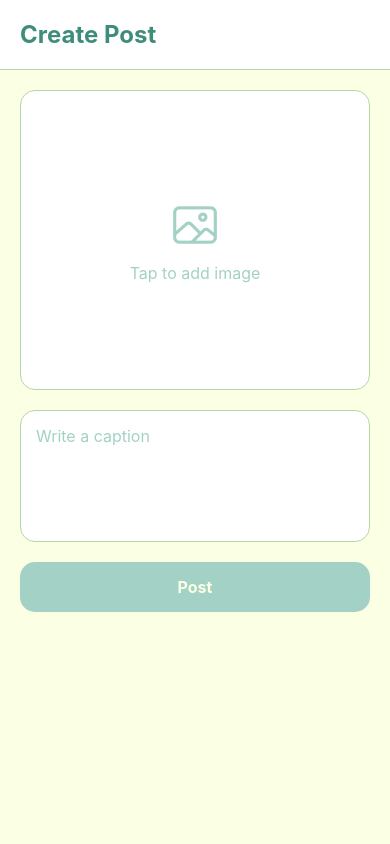
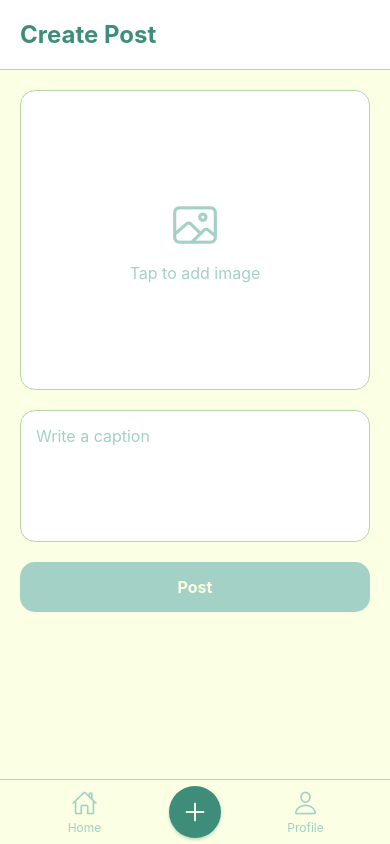
Before and after one commit to curash58/insta-project, a React Native app: screen /PostCreation in a window 390 px wide. Built offline with nearby package versions, Linux system fonts and the light colour scheme.

Commit message:
Create tab first version UI, Add icons instead of sometext btn

```diff
--- a/App.js
+++ b/App.js
@@ -17,9 +17,9 @@ const App = () => {
   return (
     <SafeAreaProvider>
       <NavigationContainer>
-        {/* Change screen here for testing */}
+        {/* Change screen here for testing all screens */}
         <Stack.Navigator
-          initialRouteName="ProfileUserLook"
+          initialRouteName="Main"
           screenOptions={{
             headerShown: false,
             contentStyle: { backgroundColor: '#FBFFE4' },
--- a/components/postCard.js
+++ b/components/postCard.js
@@ -1,9 +1,16 @@
-import React from 'react';
+import React, { useState } from 'react';
 import { View, Text, Image, StyleSheet, TouchableOpacity, Dimensions } from 'react-native';
+import { Ionicons } from '@expo/vector-icons';
 
 const { width } = Dimensions.get('window');
 
 const PostCard = ({ post }) => {
+  const [liked, setLiked] = useState(false);
+
+  const handleLike = () => {
+    setLiked(!liked);
+  };
+
   return (
     <View style={styles.container}>
       <View style={styles.userInfoContainer}>
@@ -22,18 +29,19 @@ const PostCard = ({ post }) => {
 
       <View style={styles.actionsContainer}>
         <View style={styles.actionsRow}>
-          <TouchableOpacity style={styles.actionButton}>
-            <Text style={styles.actionText}>like</Text>
+          <TouchableOpacity style={styles.actionButton} onPress={handleLike}>
+            <Ionicons
+              name={liked ? "heart" : "heart-outline"}
+              size={24}
+              color={liked ? "#FF4D67" : "#3D8D7A"}
+            />
+            <Text style={styles.actionText}>{post.likesCount} likes</Text>
           </TouchableOpacity>
 
           <TouchableOpacity style={styles.actionButton}>
-            <Text style={styles.actionText}>comment</Text>
+            <Ionicons name="chatbubble-outline" size={24} color="#3D8D7A" />
+            <Text style={styles.actionText}>{post.commentsCount} comments</Text>
           </TouchableOpacity>
-        </View>
-
-        <View style={styles.statsContainer}>
-          <Text style={styles.statsText}>{post.likesCount} likes</Text>
-          <Text style={styles.statsText}>{post.commentsCount} comments</Text>
         </View>
       </View>
 
@@ -77,24 +85,19 @@ const styles = StyleSheet.create({
     marginBottom: 10,
   },
   actionButton: {
-    backgroundColor: '#3D8D7A',
+    flexDirection: 'row',
+    alignItems: 'center',
+    backgroundColor: '#FBFFE4',
     paddingVertical: 10,
     paddingHorizontal: 20,
     borderRadius: 8,
-    marginRight: 10,
+    marginRight: 20,
   },
   actionText: {
-    color: '#FBFFE4',
+    color: '#3D8D7A',
     fontWeight: '600',
     fontSize: 16,
-  },
-  statsContainer: {
-    flexDirection: 'row',
-    justifyContent: 'space-between',
-  },
-  statsText: {
-    color: '#3D8D7A',
-    fontSize: 14,
+    marginLeft: 8,
   },
   captionContainer: {
     padding: 10,
--- a/components/tabForAllPages.js
+++ b/components/tabForAllPages.js
@@ -0,0 +1,106 @@
+import React from 'react';
+import { View, Text, StyleSheet, TouchableOpacity } from 'react-native';
+import { Ionicons } from '@expo/vector-icons';
+import { useNavigation, useRoute } from '@react-navigation/native';
+
+const TabForAllPages = () => {
+  const navigation = useNavigation();
+  const route = useRoute();
+  const currentScreen = route.name;
+
+  const handleNavigation = (screenName) => {
+    navigation.navigate(screenName);
+  };
+
+  return (
+    <View style={styles.container}>
+      <TouchableOpacity
+        style={styles.tabItem}
+        onPress={() => handleNavigation('Main')}
+        activeOpacity={0.7}
+      >
+        <Ionicons
+          name={currentScreen === 'Main' ? 'home' : 'home-outline'}
+          size={26}
+          color={currentScreen === 'Main' ? '#3D8D7A' : '#A3D1C6'}
+        />
+        <Text style={[
+          styles.tabText,
+          currentScreen === 'Main' && styles.activeTabText
+        ]}>
+          Home
+        </Text>
+      </TouchableOpacity>
+
+      <TouchableOpacity
+        style={styles.createPostButton}
+        onPress={() => handleNavigation('PostCreation')}
+        activeOpacity={0.8}
+      >
+        <Ionicons name="add" size={30} color="#FBFFE4" />
+      </TouchableOpacity>
+
+      <TouchableOpacity
+        style={styles.tabItem}
+        onPress={() => handleNavigation('ProfileUser')}
+        activeOpacity={0.7}
+      >
+        <Ionicons
+          name={currentScreen === 'ProfileUser' ? 'person' : 'person-outline'}
+          size={26}
+          color={currentScreen === 'ProfileUser' ? '#3D8D7A' : '#A3D1C6'}
+        />
+        <Text style={[
+          styles.tabText,
+          currentScreen === 'ProfileUser' && styles.activeTabText
+        ]}>
+          Profile
+        </Text>
+      </TouchableOpacity>
+    </View>
+  );
+};
+
+const styles = StyleSheet.create({
+  container: {
+    flexDirection: 'row',
+    justifyContent: 'space-around',
+    alignItems: 'center',
+    backgroundColor: '#FBFFE4',
+    borderTopWidth: 1,
+    borderTopColor: '#B3D8A8',
+    paddingVertical: 8,
+    paddingHorizontal: 20,
+    height: 65,
+  },
+  tabItem: {
+    flex: 1,
+    alignItems: 'center',
+    justifyContent: 'center',
+  },
+  tabText: {
+    fontSize: 12,
+    marginTop: 3,
+    color: '#A3D1C6',
+  },
+  activeTabText: {
+    color: '#3D8D7A',
+    fontWeight: '600',
+  },
+  createPostButton: {
+    backgroundColor: '#3D8D7A',
+    width: 52,
+    height: 52,
+    borderRadius: 26,
+    justifyContent: 'center',
+    alignItems: 'center',
+    marginHorizontal: 20,
+    elevation: 4,
+    shadowColor: '#3D8D7A',
+    shadowOffset: { width: 0, height: 2 },
+    shadowOpacity: 0.3,
+    shadowRadius: 3,
+  },
+});
+
+export default TabForAllPages;
--- a/screens/main.js
+++ b/screens/main.js
@@ -1,6 +1,7 @@
 import React from 'react';
 import { View, Text, StyleSheet, ScrollView, SafeAreaView, StatusBar } from 'react-native';
 import PostCard from '../components/postCard';
+import TabForAllPages from '../components/tabForAllPages';
 
 
 const POSTS = [
@@ -44,9 +45,10 @@ const POSTS = [
 
 const Main = () => {
   return (
-    <SafeAreaView style={styles.container}>
+    <View style={styles.container}>
       <StatusBar backgroundColor="#FBFFE4" barStyle="dark-content" />
 
+      <SafeAreaView style={styles.safeArea}>
         <View style={styles.header}>
           <Text style={styles.headerText}>Main Screen</Text>
         </View>
@@ -60,6 +62,9 @@ const Main = () => {
           ))}
         </ScrollView>
       </SafeAreaView>
+
+      <TabForAllPages />
+    </View>
   );
 };
 
@@ -67,6 +72,9 @@ const styles = StyleSheet.create({
   container: {
     flex: 1,
     backgroundColor: '#FBFFE4',
+  },
+  safeArea: {
+    flex: 1,
   },
   header: {
     height: 60,
--- a/screens/postCreation.js
+++ b/screens/postCreation.js
@@ -3,6 +3,7 @@ import React, { useState } from 'react';
 import { SafeAreaView } from 'react-native-safe-area-context';
 import * as ImagePicker from 'expo-image-picker';
 import { Ionicons } from '@expo/vector-icons';
+import TabForAllPages from '../components/tabForAllPages';
 
 const PostCreation = () => {
   const [image, setImage] = useState(null);
@@ -43,6 +44,7 @@ const PostCreation = () => {
   };
 
   return (
+    <View style={styles.mainContainer}>
       <SafeAreaView style={styles.container} edges={['top']}>
         <View style={styles.header}>
           <Text style={styles.title}>Create Post</Text>
@@ -87,12 +89,19 @@ const PostCreation = () => {
           </TouchableOpacity>
         </View>
       </SafeAreaView>
+
+      <TabForAllPages />
+    </View>
   );
 };
 
 export default PostCreation;
 
 const styles = StyleSheet.create({
+  mainContainer: {
+    flex: 1,
+    backgroundColor: '#FBFFE4',
+  },
   container: {
     flex: 1,
     backgroundColor: '#FBFFE4',
--- a/screens/profileUser.js
+++ b/screens/profileUser.js
@@ -2,6 +2,7 @@ import React from 'react';
 import { View, Text, StyleSheet, Image, TouchableOpacity, ScrollView, Dimensions, FlatList } from 'react-native';
 import { useNavigation } from '@react-navigation/native';
 import { SafeAreaView } from 'react-native-safe-area-context';
+import TabForAllPages from '../components/tabForAllPages';
 
 const { width } = Dimensions.get('window');
 const numColumns = 3;
@@ -40,7 +41,8 @@ const ProfileUser = () => {
   );
 
   return (
-    <SafeAreaView style={styles.container}>
+    <View style={styles.container}>
+      <SafeAreaView style={styles.safeArea}>
         <Text style={styles.usernameHeader}>Username</Text>
 
         <View style={styles.profileSection}>
@@ -83,8 +85,12 @@ const ProfileUser = () => {
           keyExtractor={item => item.id}
           numColumns={numColumns}
           contentContainerStyle={styles.postsGrid}
+          showsVerticalScrollIndicator={false}
         />
       </SafeAreaView>
+
+      <TabForAllPages />
+    </View>
   );
 };
 
@@ -92,6 +98,9 @@ const styles = StyleSheet.create({
   container: {
     flex: 1,
     backgroundColor: '#FBFFE4',
+  },
+  safeArea: {
+    flex: 1,
   },
   usernameHeader: {
     fontSize: 24,
--- a/screens/profileUserLook.js
+++ b/screens/profileUserLook.js
@@ -2,6 +2,7 @@ import React, { useState } from 'react';
 import { View, Text, StyleSheet, Image, TouchableOpacity, Dimensions, FlatList } from 'react-native';
 import { useNavigation } from '@react-navigation/native';
 import { SafeAreaView } from 'react-native-safe-area-context';
+import TabForAllPages from '../components/tabForAllPages';
 
 const { width } = Dimensions.get('window');
 const numColumns = 3;
@@ -45,7 +46,8 @@ const ProfileUserLook = () => {
   );
 
   return (
-    <SafeAreaView style={styles.container}>
+    <View style={styles.container}>
+      <SafeAreaView style={styles.safeArea}>
         <Text style={styles.usernameHeader}>Username</Text>
 
         <View style={styles.profileSection}>
@@ -90,8 +92,12 @@ const ProfileUserLook = () => {
           keyExtractor={item => item.id}
           numColumns={numColumns}
           contentContainerStyle={styles.postsGrid}
+          showsVerticalScrollIndicator={false}
         />
       </SafeAreaView>
+
+      <TabForAllPages />
+    </View>
   );
 };
 
@@ -99,6 +105,9 @@ const styles = StyleSheet.create({
   container: {
     flex: 1,
     backgroundColor: '#FBFFE4',
+  },
+  safeArea: {
+    flex: 1,
   },
   usernameHeader: {
     fontSize: 24,
```
Lines whose indentation alone changed are shown as unchanged.
